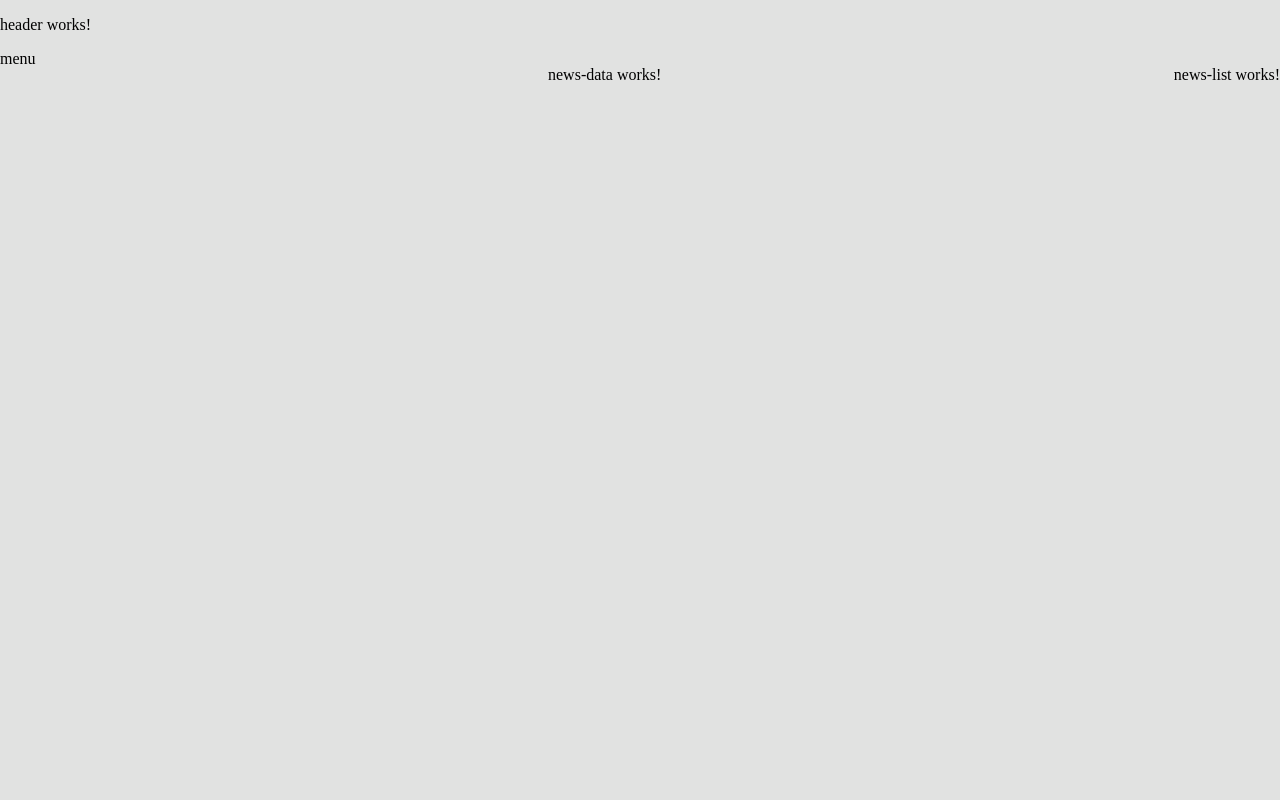
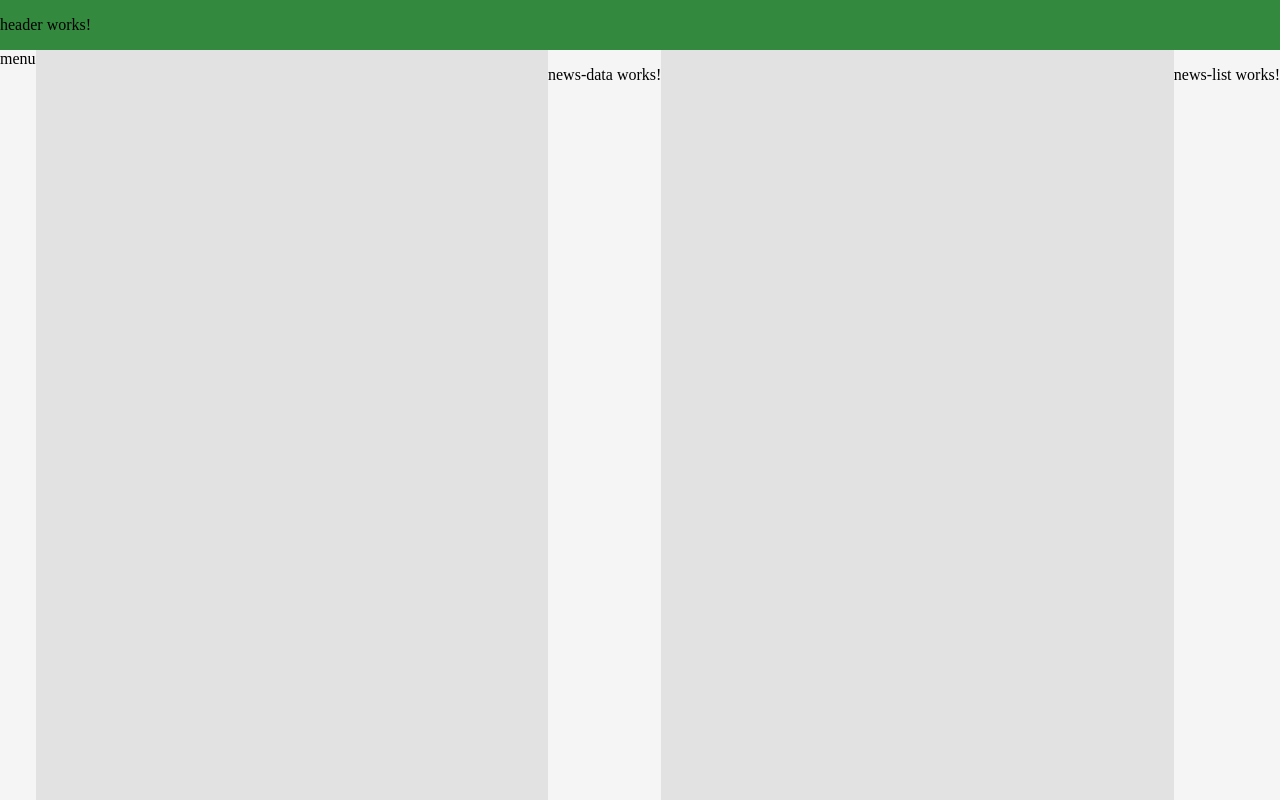
Before and after one commit to orelll/zaprogramowani_angular, an Angular app: page / in a window 1280 px wide. Built offline with nearby package versions, Linux system fonts and the light colour scheme.

Commit message:
koniec lekcji 6

```diff
--- a/src/app/app.component.css
+++ b/src/app/app.component.css
@@ -0,0 +1,7 @@
+.main-item{
+    background-color: var(--component-background);
+}
+
+.header{
+    background-color: var(--color-primary-dark);
+}
--- a/src/app/app.component.html
+++ b/src/app/app.component.html
@@ -1,8 +1,8 @@
-<div class="container flex-vertical">
-    <div>
+<div class="container flex-vertical height-100">
+    <div class="header">
         <app-header></app-header>
     </div>
-    <div class="container">
+    <div class="container height-100">
         <div class="main-item">
             menu
         </div>
```
